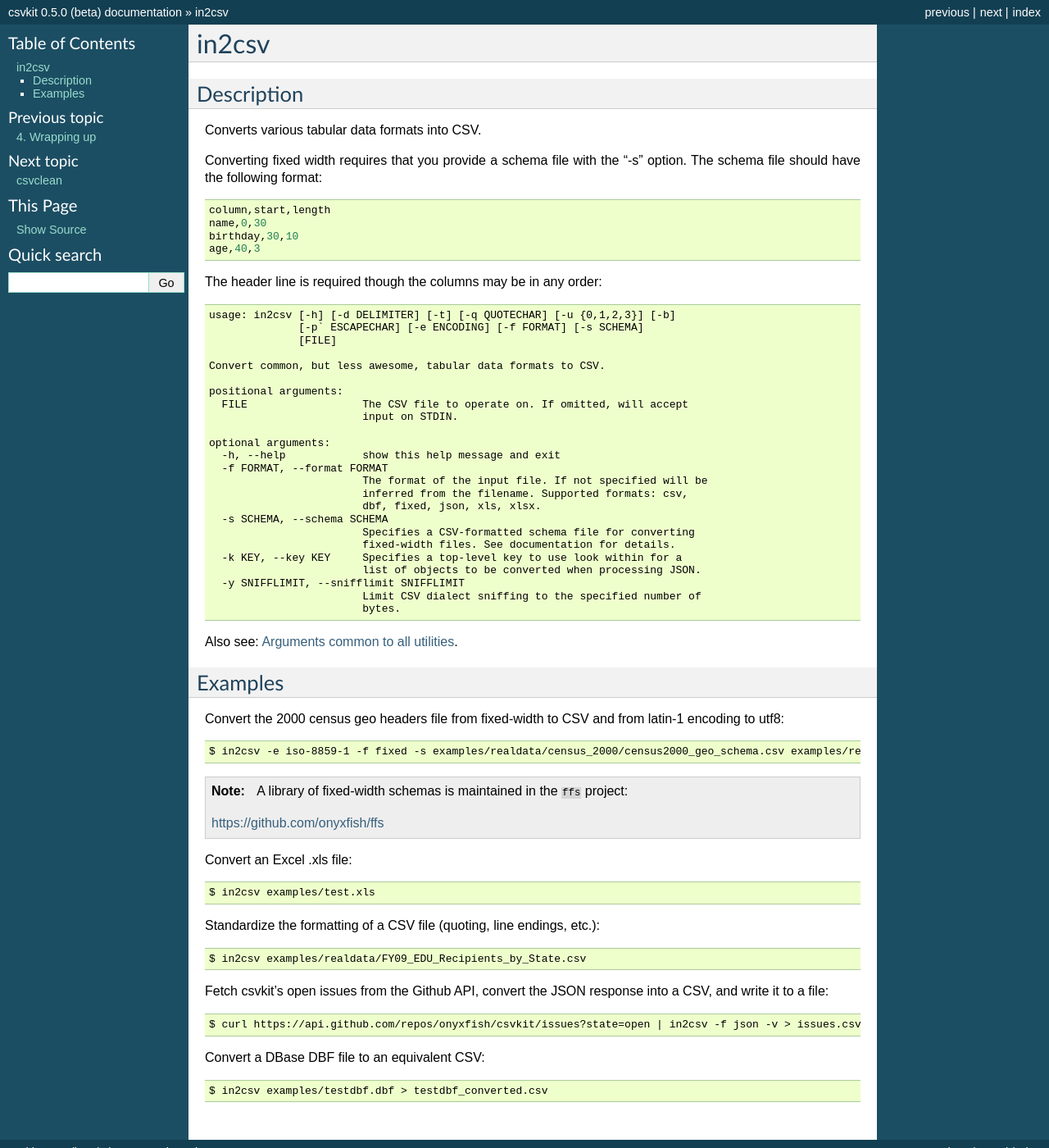
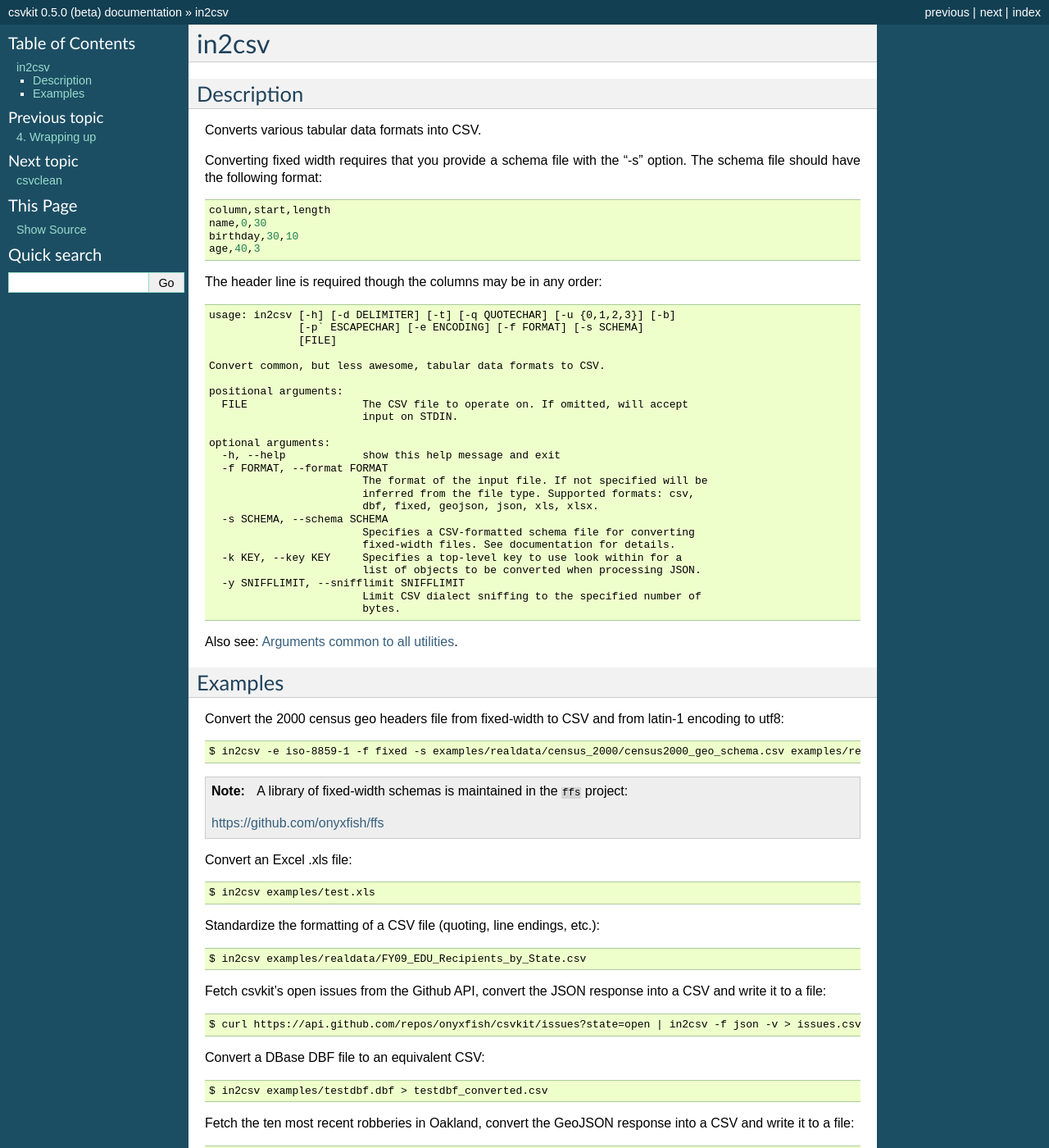
Before and after one commit to wireservice/csvkit, a Sphinx documentation site: the page built from docs/scripts/in2csv.rst, in a window 1280 px wide and 1400 px high. Shown: the whole window at 82% size. Built offline with Sphinx 7.4.7, drawn with Linux system fonts in a browser that asks for light colours; some of the changed text lies outside the part shown.

Commit message:
Add missing tests and docs for in2csv.geojson.

```diff
--- a/docs/scripts/in2csv.rst
+++ b/docs/scripts/in2csv.rst
@@ -30,8 +30,8 @@ The header line is required though the columns may be in any order::
       -h, --help            show this help message and exit
       -f FORMAT, --format FORMAT
                             The format of the input file. If not specified will be
-                            inferred from the filename. Supported formats: csv,
-                            dbf, fixed, json, xls, xlsx.
+                            inferred from the file type. Supported formats: csv,
+                            dbf, fixed, geojson, json, xls, xlsx.
       -s SCHEMA, --schema SCHEMA
                             Specifies a CSV-formatted schema file for converting
                             fixed-width files. See documentation for details.
@@ -64,10 +64,14 @@ Standardize the formatting of a CSV file (quoting, line endings, etc.)::
 
     $ in2csv examples/realdata/FY09_EDU_Recipients_by_State.csv
 
-Fetch csvkit's open issues from the Github API, convert the JSON response into a CSV, and write it to a file::
+Fetch csvkit's open issues from the Github API, convert the JSON response into a CSV and write it to a file::
 
     $ curl https://api.github.com/repos/onyxfish/csvkit/issues?state=open | in2csv -f json -v > issues.csv
 
 Convert a DBase DBF file to an equivalent CSV::
 
     $ in2csv examples/testdbf.dbf > testdbf_converted.csv
+
+Fetch the ten most recent robberies in Oakland, convert the GeoJSON response into a CSV and write it to a file::
+
+    $ curl "http://oakland.crimespotting.org/crime-data?format=json&type=robbery&count=10" | in2csv -f geojson > robberies.csv
```
Also changed, not shown: 1 other file.
